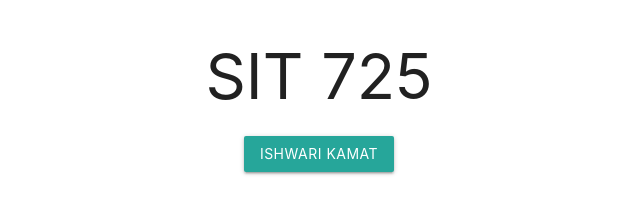
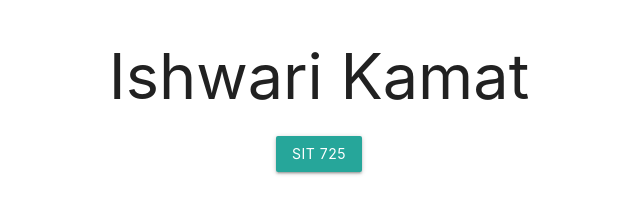
Before and after one commit to ishwarikamat7/basic_program, a plain HTML site: page index.html in a window 1280 px wide. Shown: the whole page, without its empty margins (321-961 px from the left). Drawn offline with nearby package versions, Linux system fonts and the light colour scheme.

Commit message:
Updated the text

```diff
--- a/index.html
+++ b/index.html
@@ -16,10 +16,10 @@
     <div class="container">
         <div class="row">
             <div class="col s12">
-                <h1 id="heading" class="center-align">SIT 725</h1>
+                <h1 id="heading" class="center-align">Ishwari Kamat</h1>
             </div>
             <div class="col s12 center-align">
-                <a class="waves-effect waves-light btn" onclick="changeText()">Ishwari Kamat</a>
+                <a class="waves-effect waves-light btn" onclick="changeText()">SIT 725</a>
             </div>
         </div>
     </div>
```
